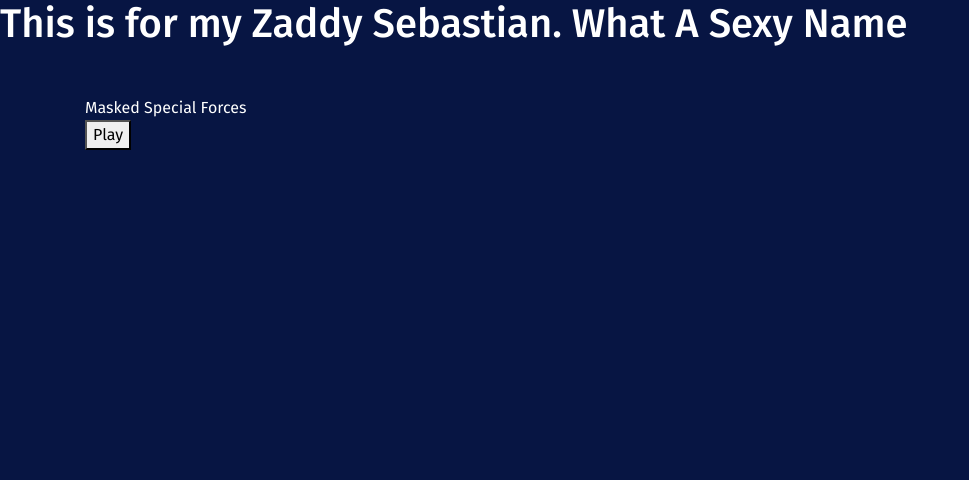
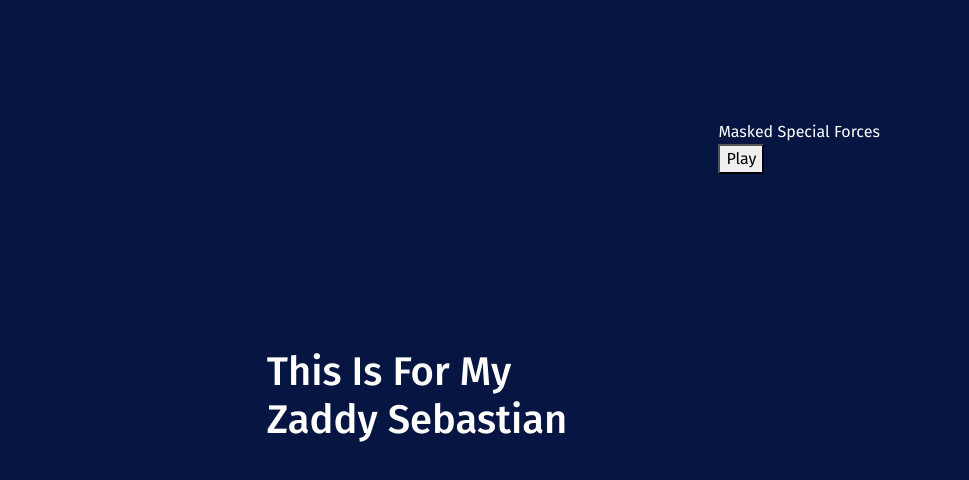
Before and after one commit to Fischy6734/Masked_Balls, a plain HTML site: page index.html in a window 1280 px wide. Shown: the whole page, without its empty margins (0-969 px from the left). Drawn offline with nearby package versions, Linux system fonts and the light colour scheme.

Commit message:
Update index.html

```diff
--- a/index.html
+++ b/index.html
@@ -6,8 +6,40 @@
     <link rel="stylesheet" type="text/css" href="bootstrap.min.css" />
     <link rel="stylesheet" type="text/css" href="style.css" />
     <link rel="apple-touch-icon" href="https://geometry-dashonline.io/cache/data/image/options/favicon1-s512x512.png">
+    <style>
+        body, html {
+            height: 100%;
+            margin: 0;
+            display: flex;
+            align-items: center;
+            justify-content: center;
+        }
+        .game-wrapper {
+            display: flex;
+            align-items: center;
+            justify-content: center;
+            height: 100%;
+            width: 100%;
+        }
+        .game-container {
+            display: flex;
+            align-items: center;
+            justify-content: center;
+            width: 100%;
+        }
+        .game-box {
+            display: flex;
+            align-items: center;
+            justify-content: center;
+        }
+        .game-iframe-container {
+            display: flex;
+            align-items: center;
+            justify-content: center;
+        }
+    </style>
+    <h1>This Is For My Zaddy Sebastian</h1>
 </head>
-<h1>This is for my Zaddy Sebastian. What A Sexy Name</h1>
 <body id="page-top">
     <div class="game-wrapper">
         <div class="container">
```
